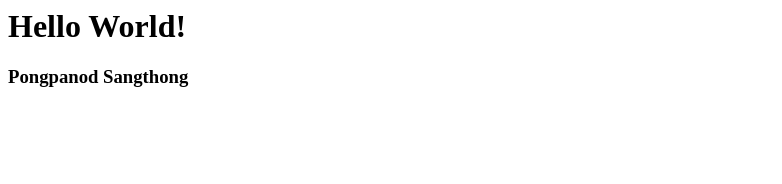
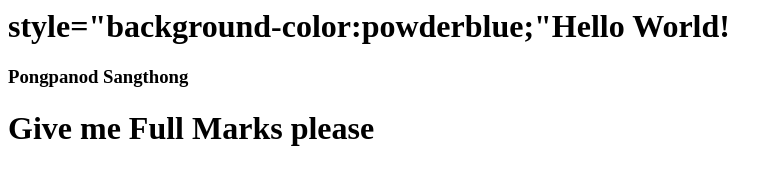
Before and after one commit to EAKPns/myweb, a plain HTML site: page index.html in a window 1280 px wide. Shown: the whole page, without its empty margins (0-782 px from the left). Drawn offline with Linux system fonts and the light colour scheme.

Commit message:
Update index.html

```diff
--- a/index.html
+++ b/index.html
@@ -1,4 +1,5 @@
 <html>
-  <h1>Hello World!</h1>
+  <h1> style="background-color:powderblue;"Hello World!</h1>
   <h3>Pongpanod Sangthong</h3>
+<h1>Give me Full Marks please</h1>
 </html>
```
